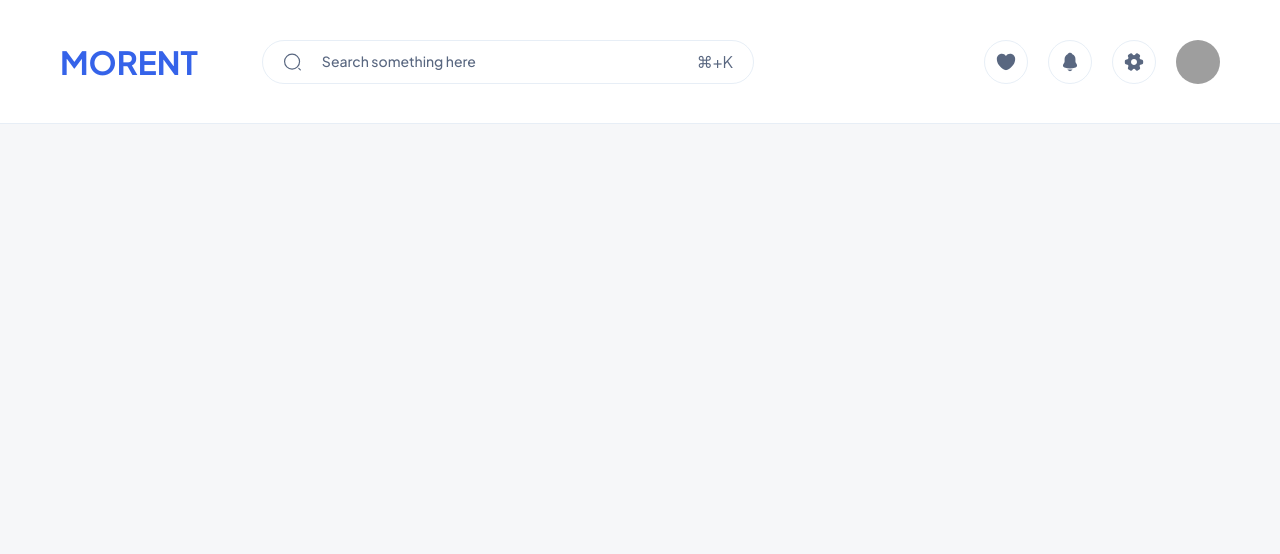
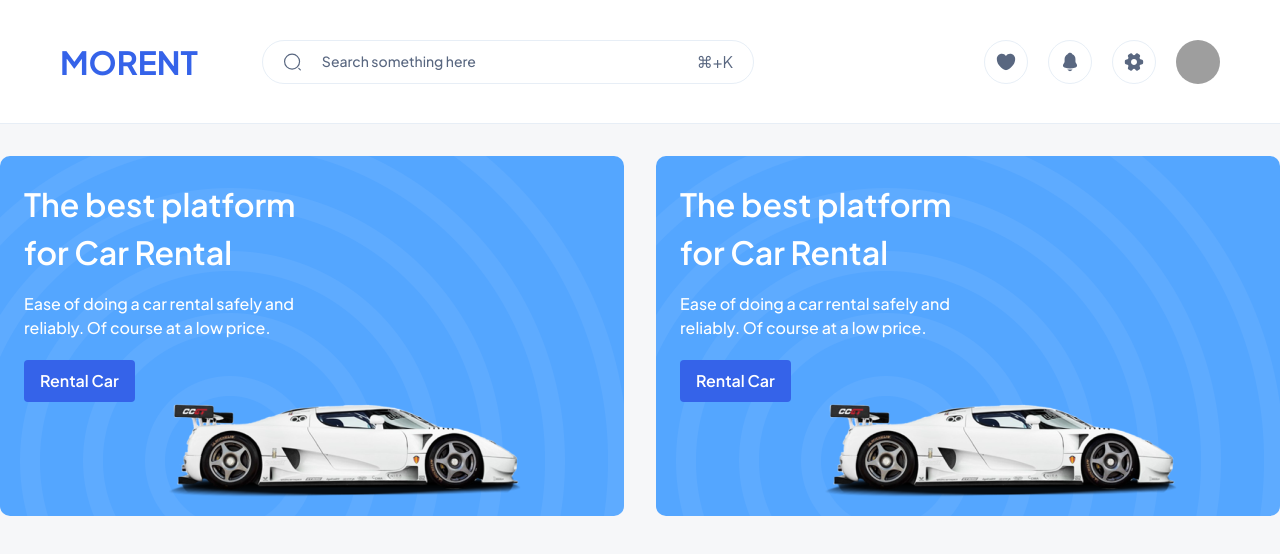
Before and after one commit to hanifisenturk/nextjs-rent-a-car, a Next.js app: page / in a window 1280 px wide. Shown: the top 554 px of the page. Built offline with nearby package versions, Linux system fonts and the light colour scheme; grey boxes are pictures that could not be loaded.

Commit message:
feat: Ad component added.

```diff
--- a/package.json
+++ b/package.json
@@ -13,6 +13,7 @@
     "@types/react": "18.2.6",
     "@types/react-dom": "18.2.4",
     "autoprefixer": "10.4.14",
+    "classnames": "^2.3.2",
     "eslint": "8.40.0",
     "eslint-config-next": "13.4.2",
     "next": "13.4.2",
--- a/src/app/layout.tsx
+++ b/src/app/layout.tsx
@@ -16,9 +16,9 @@ export default function RootLayout({
 }) {
   return (
     <html lang="en">
-      <body className={font.className}>
+      <body className={`${font.className}`}>
         <Navbar />
-        {children}
+        <div className="max-w-[1312px] mx-auto">{children}</div>
       </body>
     </html>
   );
--- a/src/app/page.tsx
+++ b/src/app/page.tsx
@@ -1,5 +1,12 @@
+import { AdCard } from "@/components/AdCard/AdCard";
+
 export default function Home() {
   return (
-    <main className="flex min-h-screen flex-col items-center justify-between p-24"></main>
+    <main className="mt-8">
+      <div className="flex items-center justify-between gap-8">
+        <AdCard />
+        <AdCard />
+      </div>
+    </main>
   );
 }
--- /dev/null
+++ b/src/components/AdCard/AdCard.module.css
@@ -0,0 +1,11 @@
+.container {
+  @apply bg-ad1 bg-cover bg-no-repeat bg-info-default text-white p-6 basis-1/2 h-[22.5rem];
+}
+
+.title {
+  @apply text-2xl font-semibold max-w-[17rem];
+}
+
+.description {
+  @apply text-base font-medium mt-4 max-w-[17.75rem];
+}
--- /dev/null
+++ b/src/components/AdCard/AdCard.tsx
@@ -0,0 +1,18 @@
+import { PrimaryButton } from "../UI/Button/PrimaryButton";
+import { Card } from "../UI/Card/Card";
+import classes from "./AdCard.module.css";
+
+const AdCard = () => {
+  return (
+    <Card className={classes.container}>
+      <h3 className={classes.title}>The best platform for Car Rental</h3>
+      <p className={classes.description}>
+        Ease of doing a car rental safely and reliably. Of course at a low
+        price.
+      </p>
+      <PrimaryButton text="Rental Car" size="medium" className="mt-5" />
+    </Card>
+  );
+};
+
+export { AdCard, AdCard as default };
--- a/src/components/Navbar/Navbar.module.css
+++ b/src/components/Navbar/Navbar.module.css
@@ -3,7 +3,7 @@
 }
 
 .container nav {
-  @apply flex items-center max-w-[1440px] w-full gap-16;
+  @apply flex items-center max-w-[1312px] w-full gap-16;
 }
 
 .container nav .logo {
--- /dev/null
+++ b/src/components/UI/Button/PrimaryButton.module.css
@@ -0,0 +1,15 @@
+.primary {
+  @apply rounded-[0.25rem] text-center text-white bg-primary-default;
+}
+
+.small {
+  @apply px-4 py-[5px] text-xs font-semibold;
+}
+
+.medium {
+  @apply px-4 py-[9px] text-base font-semibold;
+}
+
+.large {
+  @apply px-[23.5px] py-[14px] text-base font-semibold;
+}
--- /dev/null
+++ b/src/components/UI/Button/PrimaryButton.tsx
@@ -0,0 +1,31 @@
+import classes from "./PrimaryButton.module.css";
+import cx from "classnames";
+
+type Props = {
+  text: string;
+  className?: string;
+  size: "small" | "medium" | "large";
+};
+
+const sizeGenerator = (size: Props["size"]) => {
+  switch (size) {
+    case "small":
+      return classes.small;
+    case "medium":
+      return classes.medium;
+    case "large":
+      return classes.large;
+    default:
+      return classes.small;
+  }
+};
+
+const PrimaryButton = ({ text, className, size }: Props) => {
+  return (
+    <button className={cx(classes.primary, className, sizeGenerator(size))}>
+      {text}
+    </button>
+  );
+};
+
+export { PrimaryButton, PrimaryButton as default };
--- /dev/null
+++ b/src/components/UI/Card/Card.module.css
@@ -0,0 +1,3 @@
+.card {
+  @apply rounded-[0.625rem];
+}
--- /dev/null
+++ b/src/components/UI/Card/Card.tsx
@@ -0,0 +1,13 @@
+import classes from "./Card.module.css";
+import cx from "classnames";
+
+type CardProps = {
+  children: React.ReactNode;
+  className?: string;
+};
+
+const Card = ({ children, className }: CardProps) => {
+  return <div className={cx(classes.card, className)}>{children}</div>;
+};
+
+export { Card, Card as default };
--- a/tailwind.config.js
+++ b/tailwind.config.js
@@ -150,6 +150,9 @@ module.exports = {
         ],
       },
     },
+    backgroundImage: {
+      ad1: "url('/ad1.png')",
+    },
   },
   plugins: [],
 };
```
Also changed, not shown: public/ad1.png (added), 1 other file (tests, documents, lock files or other folders).
